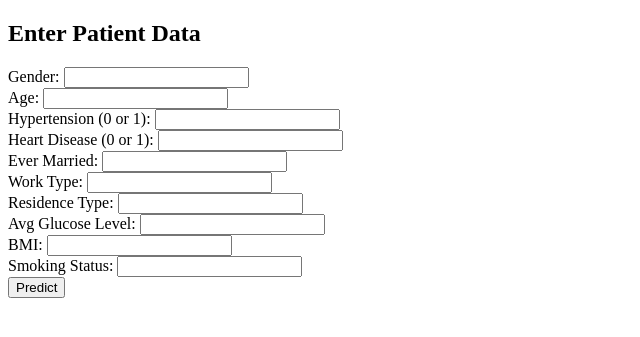
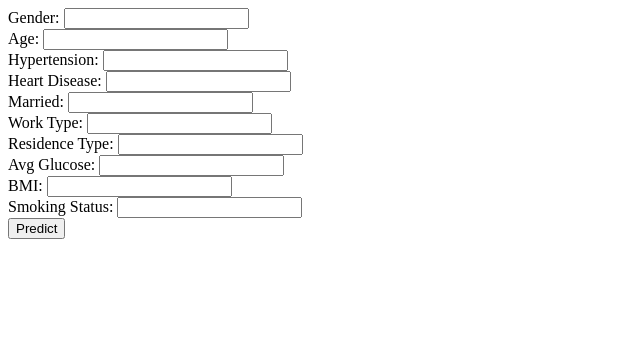
Before and after one commit to IsseHayatu/stroke-predictor, a Flask app: template templates/index.html in a window 1280 px wide. Shown: the top 337 px of the page, without its empty margins (0-640 px from the left). Run offline with Flask 3, Linux system fonts and the light colour scheme; the template is opened without the code that fills it, so the values that code supplies are empty; parts of the project's set-up code (start-up, migrations or seed data) failed here and were passed over.

Commit message:
Update Flask app and fix index.html

```diff
--- a/templates/index.html
+++ b/templates/index.html
@@ -1,22 +1,19 @@
 <!DOCTYPE html>
 <html>
-<head>
-    <title>Stroke Prediction Form</title>
-</head>
+<head><title>Stroke Form</title></head>
 <body>
-    <h2>Enter Patient Data</h2>
-    <form action="/predict" method="post">
-        Gender: <input type="text" name="gender" required><br>
-        Age: <input type="number" name="age" step="0.1" required><br>
-        Hypertension (0 or 1): <input type="number" name="hypertension" required><br>
-        Heart Disease (0 or 1): <input type="number" name="heart_disease" required><br>
-        Ever Married: <input type="text" name="ever_married" required><br>
-        Work Type: <input type="text" name="work_type" required><br>
-        Residence Type: <input type="text" name="Residence_type" required><br>
-        Avg Glucose Level: <input type="number" name="avg_glucose_level" step="0.01" required><br>
-        BMI: <input type="number" name="bmi" step="0.1" required><br>
-        Smoking Status: <input type="text" name="smoking_status" required><br>
-        <button type="submit">Predict</button>
-    </form>
+  <form method="post" action="/predict">
+    Gender: <input name="gender"><br>
+    Age: <input name="age" type="number"><br>
+    Hypertension: <input name="hypertension"><br>
+    Heart Disease: <input name="heart_disease"><br>
+    Married: <input name="ever_married"><br>
+    Work Type: <input name="work_type"><br>
+    Residence Type: <input name="Residence_type"><br>
+    Avg Glucose: <input name="avg_glucose_level"><br>
+    BMI: <input name="bmi"><br>
+    Smoking Status: <input name="smoking_status"><br>
+    <button type="submit">Predict</button>
+  </form>
 </body>
 </html>
```
